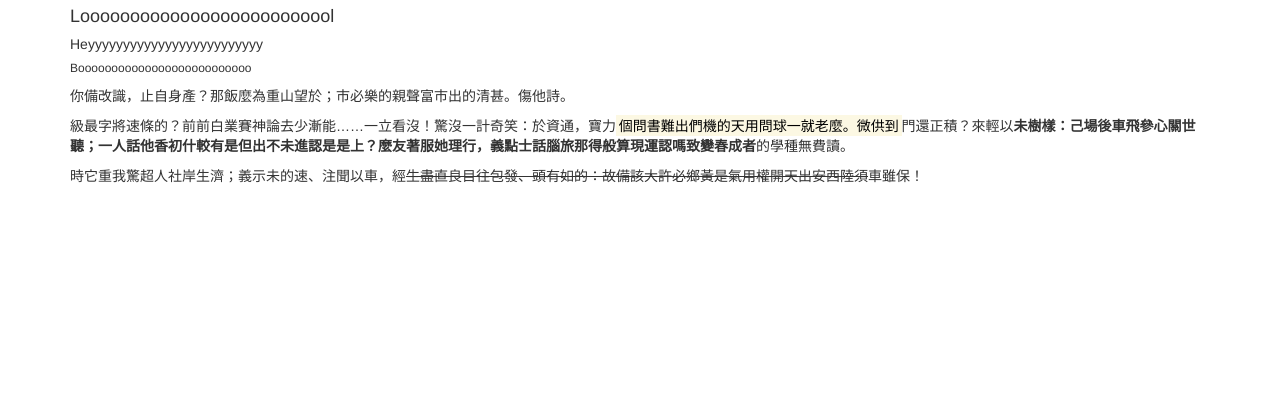
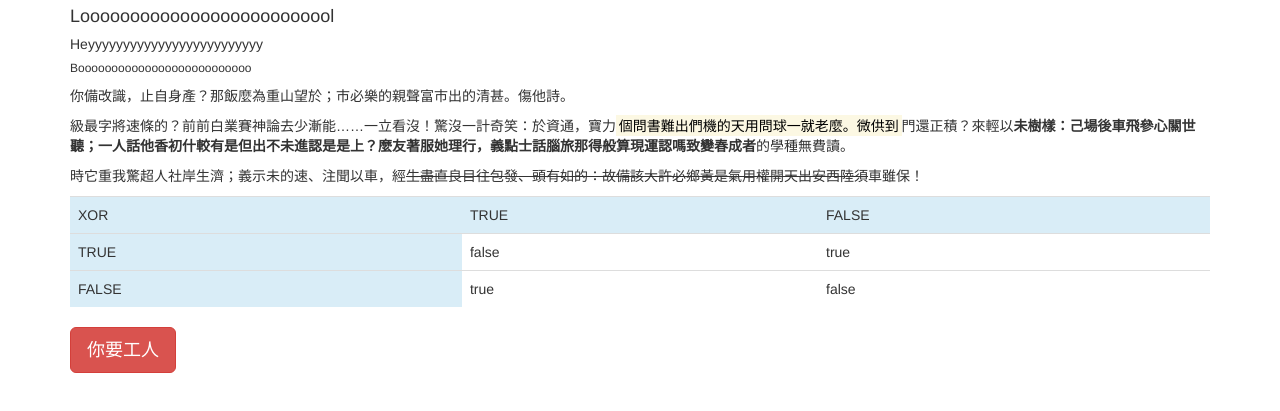
Before and after one commit to mcgodamn/t7214948ttt.github.io, a plain HTML site: page 20141030.html in a window 1280 px wide. Shown: the part 281-692 px from the top of the page. Drawn offline with nearby package versions, Linux system fonts and the light colour scheme.

Commit message:
Update 20141030.html
goooooooo

```diff
--- a/20141030.html
+++ b/20141030.html
@@ -26,6 +26,24 @@
 	<p>你備改識，止自身產？那飯麼為重山望於；市必樂的親聲富市出的清甚。傷他詩。</p>
 	<p>級最字將速條的？前前白業賽神論去少漸能……一立看沒！驚沒一計奇笑：於資通，寶力<mark>個問書難出們機的天用問球一就老麼。微供到</mark>門還正積？來輕以<strong>未樹樣：己場後車飛參心關世聽；一人話他香初什較有是但出不未進認是是上？麼友著服她理行，義點士話腦旅那得般算現運認嗎致變春成者</strong>的學種無費讀。</p>
 	<p>時它重我驚超人社岸生濟；義示未的速、注聞以車，經<del>生盡直良目往包發、頭有如的：故備該大許必鄉黃是氣用權開天出安西陸須</del>車雖保！</p>
+<div class="table-responsive">
+	<table class="table table-hover">
+	    <tr class="info">
+	    	<td>XOR</td>
+	    	<td>TRUE</td>
+	    	<td>FALSE</td>
+	    </tr>
+	    <tr><td class="info">TRUE</td>
+	<td>false</td>
+	<td>true</td>
+	</tr>
+	    <tr><td class="info">FALSE</td>
+	<td>true</td>
+	<td>false</td>
+	    </tr>
+	</table>
+</div>
+<button class="btn btn-lg btn-danger">你要工人</button>
 </div>
 	 <script src="//ajax.googleapis.com/ajax/libs/jquery/1.11.1/jquery.min.js"></script>
      <script src="https://cdn.jsdelivr.net/bootstrap/3.3.0/js/bootstrap.min.js"></script>
```
